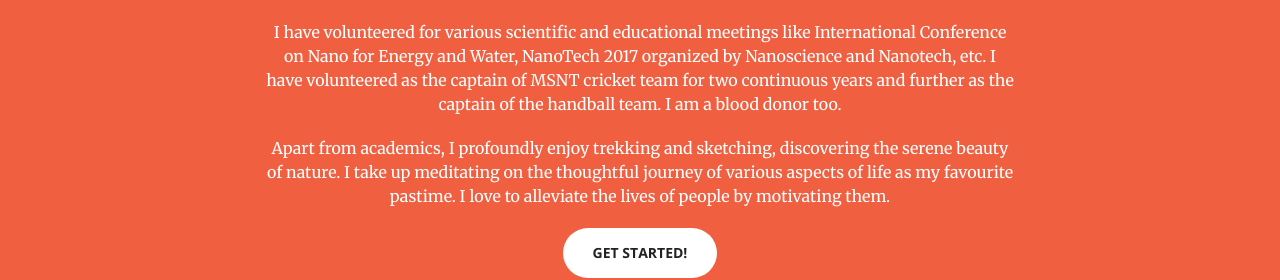
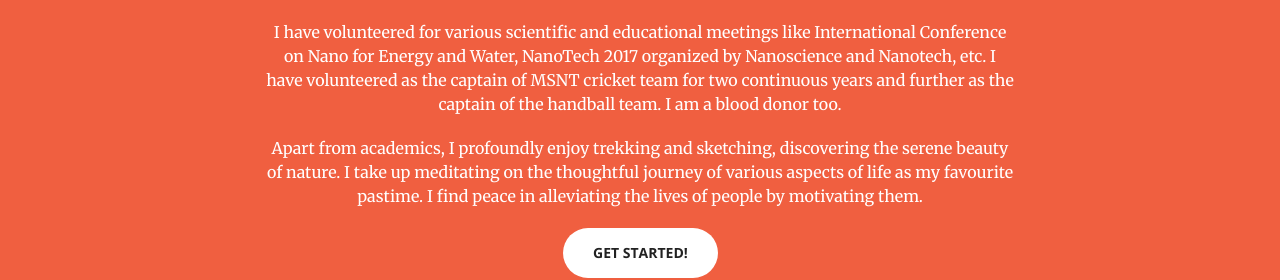
Before and after one commit to devarrishiDIXIT/Website, a website: page index.html in a window 1280 px wide. Shown: the part 1260-1540 px from the top of the page. Drawn offline with nearby package versions, Linux system fonts and the light colour scheme.

Commit message:
Update index.html

```diff
--- a/index.html
+++ b/index.html
@@ -105,7 +105,7 @@ I enjoyed my summer vacations working on 'Transparent Ultrahydrophobic thin-film
 theoretical physics and the quantum world. I am also contributing to high-technology projects such as Conductive thin-films, Non-evaporable getters, Dis-similar weld joints and Holobrainography.
 I love to help and guide people and thus have been serving as Technical Advisor to Team Astral for Annual CanSat competition 2018, Texas, USA.
     <p>I have volunteered for various scientific and educational meetings like International Conference on Nano for Energy and Water, NanoTech 2017 organized by Nanoscience and Nanotech, etc. I have volunteered as the captain of MSNT cricket team for two continuous years and further as the captain of the handball team. I am a blood donor too.
-    <p>Apart from academics, I profoundly enjoy trekking and sketching, discovering the serene beauty of nature. I take up meditating on the thoughtful journey of various aspects of life as my favourite pastime. I love to alleviate the lives of people by motivating them.
+    <p>Apart from academics, I profoundly enjoy trekking and sketching, discovering the serene beauty of nature. I take up meditating on the thoughtful journey of various aspects of life as my favourite pastime. I find peace in alleviating the lives of people by motivating them.
 
                     </p>
                     <a href="#Projects" class="page-scroll btn btn-default btn-xl sr-button">Get Started!</a>
```
